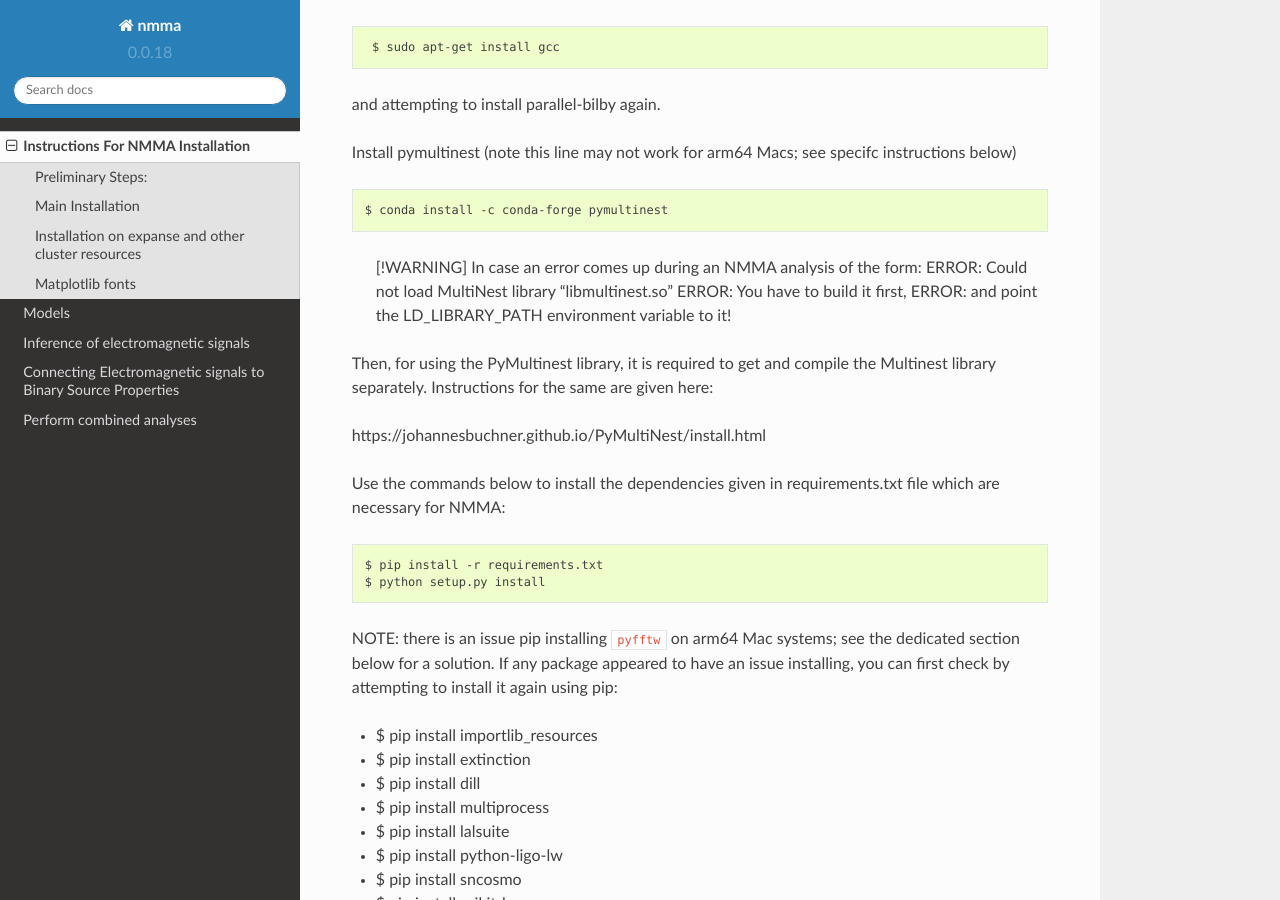
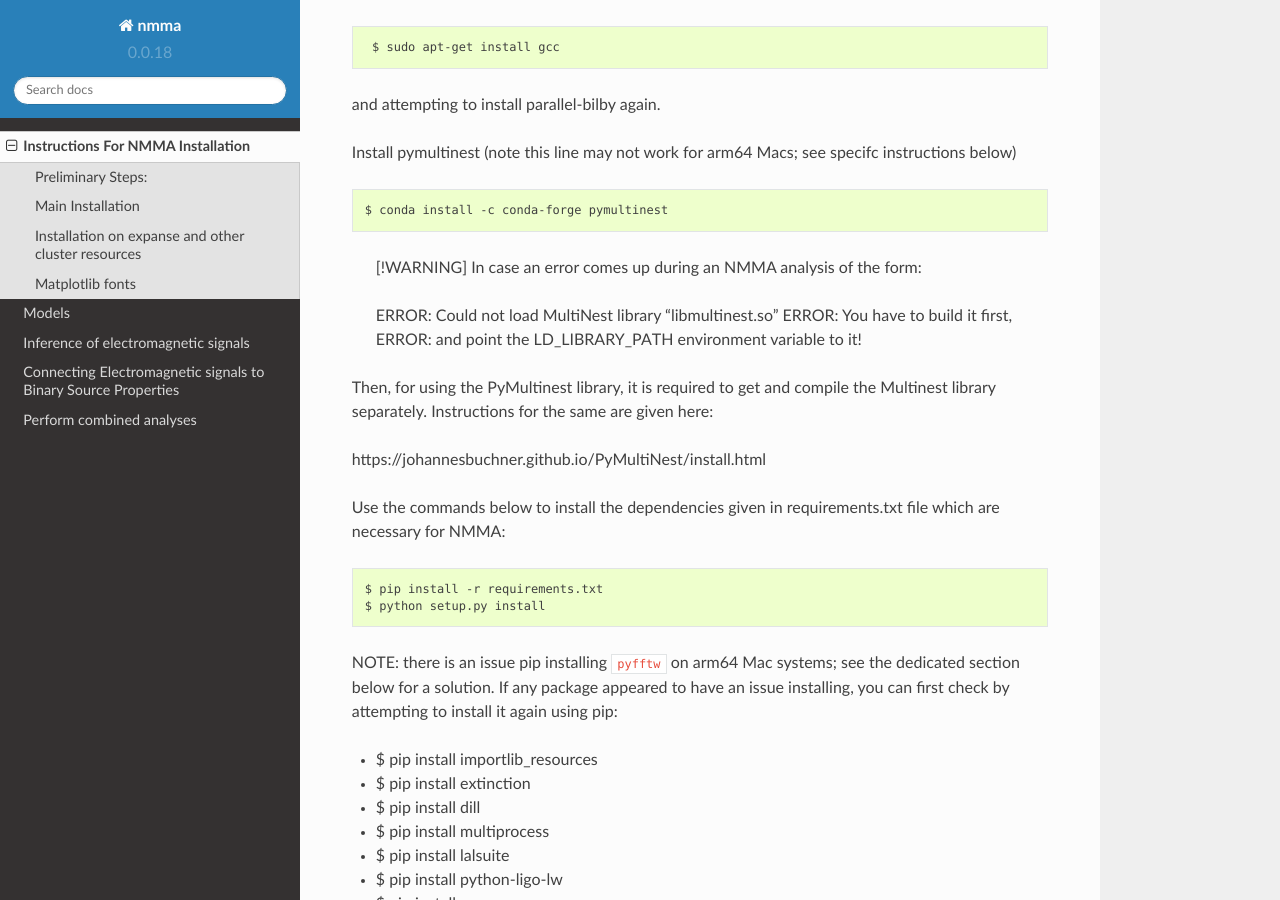
Before and after one commit to nuclear-multimessenger-astronomy/nmma, a Sphinx documentation site: the page built from doc/installation.md, in a window 1280 px wide and 900 px high, scrolled down 2500 px. Built offline with Sphinx 7.4.7 and the Read the Docs theme 2.0.0, drawn with Linux system fonts in a browser that asks for light colours; pages that are not in the unit, such as notebooks, are missing from menus.

Commit message:
updated docs

````diff
--- a/doc/installation.md
+++ b/doc/installation.md
@@ -104,8 +104,9 @@ Install pymultinest (note this line may not work for arm64 Macs; see specifc ins
 $ conda install -c conda-forge pymultinest
 ```
 
-> [!WARNING]
-> In case an error comes up during an NMMA analysis of the form:
+> [!WARNING] In case an error comes up during an NMMA analysis of the form:
+
+
 > ERROR:   Could not load MultiNest library "libmultinest.so"
 > ERROR:   You have to build it first,
 >ERROR:   and point the LD_LIBRARY_PATH environment variable to it!
````
